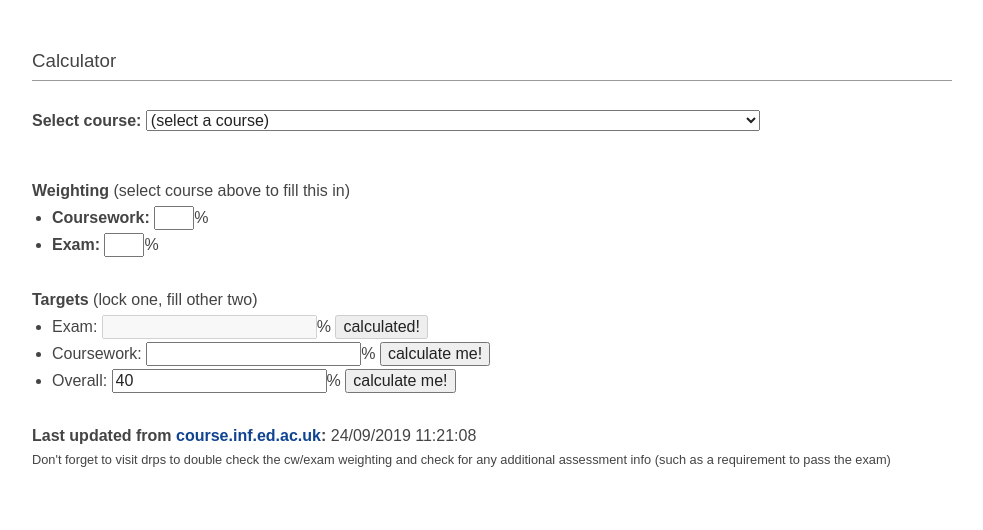
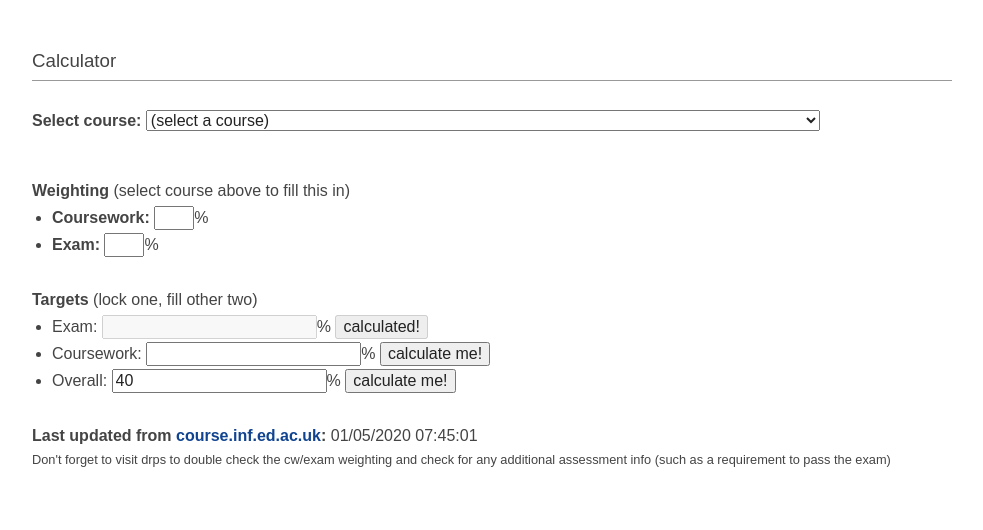
Before and after one commit to compsoc-edinburgh/betterinformatics, a Jekyll site: the page built from _pages/calculator.html, in a window 1280 px wide. Shown: the part 344-874 px from the top of the page, without its empty margins (148-1131 px from the left). Built offline with Jekyll 4.4.1, drawn with Linux system fonts in a browser that asks for light colours; some of the changed lines change nothing that is shown.

Commit message:
Update courses.yml

```diff
--- a/_data/courses.yml
+++ b/_data/courses.yml
@@ -1,9 +1,9 @@
 # This document was automatically generated
 # using data from http://course.inf.ed.ac.uk
 #
-# Last update: 24/09/2019 11:21:08
+# Last update: 01/05/2020 07:45:01
 
-last_update: 24/09/2019 11:21:08
+last_update: 01/05/2020 07:45:01
 list:
   adbs:
     acronym: ADBS
@@ -79,8 +79,8 @@
     acronym: ANLP
     credits: 20
     cw_exam_ratio:
-    - 30
-    - 70
+    - 25
+    - 75
     delivery: S1
     delivery_ordinal: 1
     diet: December
@@ -97,7 +97,7 @@
     - 60
     delivery: S1
     delivery_ordinal: 1
-    diet: April/May
+    diet: April/May; April/May
     euclid_code: INFR09042
     euclid_url: http://www.drps.ed.ac.uk/19-20/dpt/cxinfr09042.htm
     level: 9
@@ -131,27 +131,15 @@
     level: 11
     name: Advanced Topics in Foundations of Databases
     year: 5
-  av:
-    acronym: AV
-    credits: 10
-    cw_exam_ratio:
-    - 30
-    - 70
-    delivery: S2
-    delivery_ordinal: 2
-    diet: April/May
-    euclid_code: INFR11031
-    euclid_url: http://www.drps.ed.ac.uk/19-20/dpt/cxinfr11031.htm
-    level: 11
-    name: Advanced Vision
-    year: 4
   av-dl:
     acronym: AV-DL
     credits: 10
-    cw_exam_ratio: null
-    delivery: S2
-    delivery_ordinal: 2
-    diet: ''
+    cw_exam_ratio:
+    - 30
+    - 70
+    delivery: S2
+    delivery_ordinal: 2
+    diet: April/May
     euclid_code: INFD11002
     euclid_url: http://www.drps.ed.ac.uk/19-20/dpt/cxinfd11002.htm
     level: 11
@@ -160,7 +148,9 @@
   bai-gp:
     acronym: BAI-GP
     credits: 40
-    cw_exam_ratio: null
+    cw_exam_ratio:
+    - 100
+    - 0
     delivery: S2
     delivery_ordinal: 2
     diet: ''
@@ -172,7 +162,9 @@
   bai-icdm:
     acronym: BAI-ICDM
     credits: 10
-    cw_exam_ratio: null
+    cw_exam_ratio:
+    - 100
+    - 0
     delivery: S1
     delivery_ordinal: 1
     diet: ''
@@ -184,7 +176,9 @@
   bai-ip:
     acronym: BAI-IP
     credits: 80
-    cw_exam_ratio: null
+    cw_exam_ratio:
+    - 100
+    - 0
     delivery: B5+
     delivery_ordinal: 4
     diet: ''
@@ -201,7 +195,7 @@
     - 70
     delivery: S1
     delivery_ordinal: 1
-    diet: April/May
+    diet: April/May; April/May
     euclid_code: INFR11144
     euclid_url: http://www.drps.ed.ac.uk/19-20/dpt/cxinfr11144.htm
     level: 11
@@ -243,7 +237,7 @@
     - 60
     delivery: S1
     delivery_ordinal: 1
-    diet: ''
+    diet: December
     euclid_code: INFR10076
     euclid_url: http://www.drps.ed.ac.uk/19-20/dpt/cxinfr10076.htm
     level: 10
@@ -285,7 +279,7 @@
     - 75
     delivery: S1
     delivery_ordinal: 1
-    diet: April/May
+    diet: April/May; April/May
     euclid_code: INFR10054
     euclid_url: http://www.drps.ed.ac.uk/19-20/dpt/cxinfr10054.htm
     level: 10
@@ -325,7 +319,7 @@
     cw_exam_ratio: null
     delivery: S1
     delivery_ordinal: 1
-    diet: ''
+    diet: April/May
     euclid_code: INFR11021
     euclid_url: http://www.drps.ed.ac.uk/19-20/dpt/cxinfr11021.htm
     level: 11
@@ -334,7 +328,9 @@
   cic:
     acronym: CiC
     credits: 20
-    cw_exam_ratio: null
+    cw_exam_ratio:
+    - 100
+    - 0
     delivery: YR
     delivery_ordinal: 3
     diet: ''
@@ -379,7 +375,7 @@
     - 70
     delivery: S2
     delivery_ordinal: 2
-    diet: ''
+    diet: April/May
     euclid_code: INFR11128
     euclid_url: http://www.drps.ed.ac.uk/19-20/dpt/cxinfr11128.htm
     level: 11
@@ -416,7 +412,9 @@
   datavis:
     acronym: DATAVIS
     credits: 10
-    cw_exam_ratio: null
+    cw_exam_ratio:
+    - 100
+    - 0
     delivery: S2
     delivery_ordinal: 2
     diet: ''
@@ -433,7 +431,7 @@
     - 100
     delivery: S1
     delivery_ordinal: 1
-    diet: December
+    diet: December; December
     euclid_code: INFR10070
     euclid_url: http://www.drps.ed.ac.uk/19-20/dpt/cxinfr10070.htm
     level: 10
@@ -461,7 +459,7 @@
     - 50
     delivery: S2
     delivery_ordinal: 2
-    diet: April/May; April/May
+    diet: April/May
     euclid_code: INFR11007
     euclid_url: http://www.drps.ed.ac.uk/19-20/dpt/cxinfr11007.htm
     level: 11
@@ -503,7 +501,7 @@
     - 75
     delivery: S2
     delivery_ordinal: 2
-    diet: ''
+    diet: April/May
     euclid_code: INFR11022
     euclid_url: http://www.drps.ed.ac.uk/19-20/dpt/cxinfr11022.htm
     level: 11
@@ -512,14 +510,16 @@
   dsti-diss-dl:
     acronym: DSTI-DISS-DL
     credits: 60
-    cw_exam_ratio: null
+    cw_exam_ratio:
+    - 100
+    - 0
     delivery: FLEX
     delivery_ordinal: 4
     diet: ''
     euclid_code: INFD11003
     euclid_url: http://www.drps.ed.ac.uk/19-20/dpt/cxinfd11003.htm
     level: 11
-    name: Data Science, Technology and Innovation Dissertation
+    name: Data Science, Technology and Innovation Dissertation (Distance Learning)
     year: 5
   epcc/01:
     acronym: EPCC/01
@@ -576,20 +576,6 @@
     euclid_url: http://www.drps.ed.ac.uk/19-20/dpt/cxinfr11179.htm
     level: 11
     name: Design and Analysis of Parallel Algorithms
-    year: 5
-  epcc/05:
-    acronym: EPCC/05
-    credits: 60
-    cw_exam_ratio:
-    - 92
-    - 8
-    delivery: FLEX
-    delivery_ordinal: 4
-    diet: ''
-    euclid_code: INFR11185
-    euclid_url: http://www.drps.ed.ac.uk/19-20/dpt/cxinfr11185.htm
-    level: 11
-    name: Dissertation (DSTI - EPCC) (Distance Learning)
     year: 5
   epcc/06:
     acronym: EPCC/06
@@ -795,7 +781,7 @@
     - 60
     delivery: S1
     delivery_ordinal: 1
-    diet: December
+    diet: December; December
     euclid_code: INFR11088
     euclid_url: http://www.drps.ed.ac.uk/19-20/dpt/cxinfr11088.htm
     level: 11
@@ -815,6 +801,20 @@
     level: 9
     name: Foundations of Natural Language Processing
     year: 3
+  fv:
+    acronym: FV
+    credits: 10
+    cw_exam_ratio:
+    - 0
+    - 100
+    delivery: S2
+    delivery_ordinal: 2
+    diet: April/May
+    euclid_code: INFR11129
+    euclid_url: http://www.drps.ed.ac.uk/19-20/dpt/cxinfr11129.htm
+    level: 11
+    name: Formal Verification
+    year: 4
   hci:
     acronym: HCI
     credits: 10
@@ -837,7 +837,7 @@
     - 75
     delivery: S1
     delivery_ordinal: 1
-    diet: December
+    diet: December; December; December; December
     euclid_code: INFR10069
     euclid_url: http://www.drps.ed.ac.uk/19-20/dpt/cxinfr10069.htm
     level: 10
@@ -846,24 +846,26 @@
   iaml-dl:
     acronym: IAML-DL
     credits: 20
-    cw_exam_ratio: null
-    delivery: S1
-    delivery_ordinal: 1
-    diet: ''
+    cw_exam_ratio:
+    - 25
+    - 75
+    delivery: S1
+    delivery_ordinal: 1
+    diet: April/May; April/May
     euclid_code: INFD11005
     euclid_url: http://www.drps.ed.ac.uk/19-20/dpt/cxinfd11005.htm
     level: 11
     name: Introductory Applied Machine Learning (Distance Learning)
     year: 5
-  iaml-pg:
-    acronym: IAML-PG
-    credits: 20
-    cw_exam_ratio:
-    - 50
-    - 50
-    delivery: S2
-    delivery_ordinal: 2
-    diet: December
+  iaml-pg2:
+    acronym: IAML-PG2
+    credits: 20
+    cw_exam_ratio:
+    - 25
+    - 75
+    delivery: S2
+    delivery_ordinal: 2
+    diet: April/May
     euclid_code: INFR11182
     euclid_url: http://www.drps.ed.ac.uk/19-20/dpt/cxinfr11182.htm
     level: 11
@@ -919,7 +921,7 @@
     - 95
     delivery: S1
     delivery_ordinal: 1
-    diet: December
+    diet: ''
     euclid_code: INFR08025
     euclid_url: http://www.drps.ed.ac.uk/19-20/dpt/cxinfr08025.htm
     level: 8
@@ -928,7 +930,9 @@
   inf1b:
     acronym: INF1B
     credits: 20
-    cw_exam_ratio: null
+    cw_exam_ratio:
+    - 100
+    - 0
     delivery: S2
     delivery_ordinal: 2
     diet: ''
@@ -940,10 +944,12 @@
   inf2-iads:
     acronym: INF2-IADS
     credits: 20
-    cw_exam_ratio: null
+    cw_exam_ratio:
+    - 20
+    - 80
     delivery: YR
     delivery_ordinal: 3
-    diet: ''
+    diet: April/May
     euclid_code: INFR08026
     euclid_url: http://www.drps.ed.ac.uk/19-20/dpt/cxinfr08026.htm
     level: 8
@@ -952,10 +958,12 @@
   inf2b:
     acronym: INF2B
     credits: 10
-    cw_exam_ratio: null
-    delivery: S2
-    delivery_ordinal: 2
-    diet: ''
+    cw_exam_ratio:
+    - 25
+    - 75
+    delivery: S2
+    delivery_ordinal: 2
+    diet: April/May
     euclid_code: INFR08028
     euclid_url: http://www.drps.ed.ac.uk/19-20/dpt/cxinfr08028.htm
     level: 8
@@ -964,10 +972,12 @@
   inf2c-cs:
     acronym: INF2C-CS
     credits: 20
-    cw_exam_ratio: null
-    delivery: S1
-    delivery_ordinal: 1
-    diet: ''
+    cw_exam_ratio:
+    - 40
+    - 60
+    delivery: S1
+    delivery_ordinal: 1
+    diet: December
     euclid_code: INFR08027
     euclid_url: http://www.drps.ed.ac.uk/19-20/dpt/cxinfr08027.htm
     level: 8
@@ -1001,31 +1011,131 @@
     level: 8
     name: Informatics 2D - Reasoning and Agents
     year: 2
-  infr11024/sv1/sem2:
-    acronym: INFR11024/SV1/SEM2
-    credits: 10
-    cw_exam_ratio: null
-    delivery: S2
-    delivery_ordinal: 2
-    diet: ''
-    euclid_code: INFR11024
-    euclid_url: http://www.drps.ed.ac.uk/19-20/dpt/cxinfr11024.htm
-    level: 11
-    name: Parallel Architectures
-    year: 4
-  infr11129/sv1/sem2:
-    acronym: INFR11129/SV1/SEM2
-    credits: 10
-    cw_exam_ratio:
-    - 0
-    - 100
-    delivery: S2
-    delivery_ordinal: 2
-    diet: ''
-    euclid_code: INFR11129
-    euclid_url: http://www.drps.ed.ac.uk/19-20/dpt/cxinfr11129.htm
-    level: 11
-    name: Formal Verification
+  infd11006/ss1/sem1:
+    acronym: INFD11006/SS1/SEM1
+    credits: 10
+    cw_exam_ratio:
+    - 30
+    - 70
+    delivery: S1
+    delivery_ordinal: 1
+    diet: December
+    euclid_code: INFD11006
+    euclid_url: http://www.drps.ed.ac.uk/19-20/dpt/cxinfd11006.htm
+    level: 11
+    name: Introduction to Vision and Robotics (Distance Learning)
+    year: 5
+  infd11009/sv1/yr:
+    acronym: INFD11009/SV1/YR
+    credits: 20
+    cw_exam_ratio:
+    - 100
+    - 0
+    delivery: YR
+    delivery_ordinal: 3
+    diet: ''
+    euclid_code: INFD11009
+    euclid_url: http://www.drps.ed.ac.uk/19-20/dpt/cxinfd11009.htm
+    level: 11
+    name: Practical Introduction to High Performance Computing (Distance Learning)
+    year: 5
+  infd11010/sv1/yr:
+    acronym: INFD11010/SV1/YR
+    credits: 20
+    cw_exam_ratio:
+    - 100
+    - 0
+    delivery: YR
+    delivery_ordinal: 3
+    diet: ''
+    euclid_code: INFD11010
+    euclid_url: http://www.drps.ed.ac.uk/19-20/dpt/cxinfd11010.htm
+    level: 11
+    name: Practical Introduction to Data Science (Distance Learning)
+    year: 5
+  infd11011/sv1/sem2:
+    acronym: INFD11011/SV1/SEM2
+    credits: 10
+    cw_exam_ratio:
+    - 100
+    - 0
+    delivery: S2
+    delivery_ordinal: 2
+    diet: ''
+    euclid_code: INFD11011
+    euclid_url: http://www.drps.ed.ac.uk/19-20/dpt/cxinfd11011.htm
+    level: 11
+    name: Message Passing Programming (Distance Learning)
+    year: 5
+  infd11012/sv1/sem2:
+    acronym: INFD11012/SV1/SEM2
+    credits: 10
+    cw_exam_ratio:
+    - 100
+    - 0
+    delivery: S2
+    delivery_ordinal: 2
+    diet: ''
+    euclid_code: INFD11012
+    euclid_url: http://www.drps.ed.ac.uk/19-20/dpt/cxinfd11012.htm
+    level: 11
+    name: Threaded Programming (Distance Learning)
+    year: 5
+  infd11013/ss1/yr:
+    acronym: INFD11013/SS1/YR
+    credits: 60
+    cw_exam_ratio:
+    - 100
+    - 0
+    delivery: YR
+    delivery_ordinal: 3
+    diet: ''
+    euclid_code: INFD11013
+    euclid_url: http://www.drps.ed.ac.uk/19-20/dpt/cxinfd11013.htm
+    level: 11
+    name: Dissertation (DSTI - EPCC) (Distance Learning)
+    year: 5
+  infd11014/ss1/sem2:
+    acronym: INFD11014/SS1/SEM2
+    credits: 10
+    cw_exam_ratio:
+    - 100
+    - 0
+    delivery: S2
+    delivery_ordinal: 2
+    diet: ''
+    euclid_code: INFD11014
+    euclid_url: http://www.drps.ed.ac.uk/19-20/dpt/cxinfd11014.htm
+    level: 11
+    name: Informatics Project Proposal (Distance Learning)
+    year: 5
+  infd11015/ss1/flex:
+    acronym: INFD11015/SS1/FLEX
+    credits: 10
+    cw_exam_ratio:
+    - 100
+    - 0
+    delivery: FLEX
+    delivery_ordinal: 4
+    diet: ''
+    euclid_code: INFD11015
+    euclid_url: http://www.drps.ed.ac.uk/19-20/dpt/cxinfd11015.htm
+    level: 11
+    name: Practical Introduction to Data Science (short course) (Distance Learning)
+    year: 5
+  infr11114/sv1/sem1:
+    acronym: INFR11114/SV1/SEM1
+    credits: 10
+    cw_exam_ratio:
+    - 50
+    - 50
+    delivery: S1
+    delivery_ordinal: 1
+    diet: December; December
+    euclid_code: INFR11114
+    euclid_url: http://www.drps.ed.ac.uk/19-20/dpt/cxinfr11114.htm
+    level: 11
+    name: Types and Semantics for Programming Languages
     year: 4
   iotssc:
     acronym: IoTSSC
@@ -1058,7 +1168,9 @@
   ippo:
     acronym: IPPO
     credits: 10
-    cw_exam_ratio: null
+    cw_exam_ratio:
+    - 100
+    - 0
     delivery: S1
     delivery_ordinal: 1
     diet: ''
@@ -1070,7 +1182,9 @@
   ippo-dl:
     acronym: IPPO-DL
     credits: 10
-    cw_exam_ratio: null
+    cw_exam_ratio:
+    - 100
+    - 0
     delivery: S1
     delivery_ordinal: 1
     diet: ''
@@ -1087,7 +1201,7 @@
     - 90
     delivery: S1
     delivery_ordinal: 1
-    diet: April/May
+    diet: April/May; April/May
     euclid_code: INFR11099
     euclid_url: http://www.drps.ed.ac.uk/19-20/dpt/cxinfr11099.htm
     level: 11
@@ -1227,7 +1341,7 @@
     - 80
     delivery: S1
     delivery_ordinal: 1
-    diet: December
+    diet: December; December
     euclid_code: INFR11130
     euclid_url: http://www.drps.ed.ac.uk/19-20/dpt/cxinfr11130.htm
     level: 11
@@ -1250,14 +1364,16 @@
   nat-dl:
     acronym: NAT-DL
     credits: 10
-    cw_exam_ratio: null
-    delivery: S1
-    delivery_ordinal: 1
-    diet: ''
+    cw_exam_ratio:
+    - 30
+    - 70
+    delivery: S1
+    delivery_ordinal: 1
+    diet: December
     euclid_code: INFD11007
     euclid_url: http://www.drps.ed.ac.uk/19-20/dpt/cxinfd11007.htm
     level: 11
-    name: Natural Computing
+    name: Natural Computing (Distance Learning)
     year: 5
   nc:
     acronym: NC
@@ -1276,7 +1392,9 @@
   nlp-dr:
     acronym: NLP-DR
     credits: 20
-    cw_exam_ratio: null
+    cw_exam_ratio:
+    - 100
+    - 0
     delivery: YR
     delivery_ordinal: 3
     diet: ''
@@ -1288,7 +1406,9 @@
   nlp-gp:
     acronym: NLP-GP
     credits: 20
-    cw_exam_ratio: null
+    cw_exam_ratio:
+    - 100
+    - 0
     delivery: S1
     delivery_ordinal: 1
     diet: ''
@@ -1300,7 +1420,9 @@
   nlp-ip:
     acronym: NLP-IP
     credits: 40
-    cw_exam_ratio: null
+    cw_exam_ratio:
+    - 100
+    - 0
     delivery: S2
     delivery_ordinal: 2
     diet: ''
@@ -1337,6 +1459,18 @@
     level: 9
     name: Operating Systems
     year: 3
+  pa:
+    acronym: PA
+    credits: 10
+    cw_exam_ratio: null
+    delivery: S2
+    delivery_ordinal: 2
+    diet: April/May
+    euclid_code: INFR11024
+    euclid_url: http://www.drps.ed.ac.uk/19-20/dpt/cxinfr11024.htm
+    level: 11
+    name: Parallel Architectures
+    year: 4
   pdiot:
     acronym: PDIoT
     credits: 20
@@ -1373,19 +1507,21 @@
     - 75
     delivery: S1
     delivery_ordinal: 1
-    diet: December
+    diet: December; December
     euclid_code: INFR11082
     euclid_url: http://www.drps.ed.ac.uk/19-20/dpt/cxinfr11082.htm
     level: 11
-    name: Performance Modelling (Level 11)
+    name: Performance Modelling
     year: 4
   pm-dl:
     acronym: PM-DL
     credits: 10
-    cw_exam_ratio: null
-    delivery: S1
-    delivery_ordinal: 1
-    diet: ''
+    cw_exam_ratio:
+    - 25
+    - 75
+    delivery: S1
+    delivery_ordinal: 1
+    diet: December
     euclid_code: INFD11008
     euclid_url: http://www.drps.ed.ac.uk/19-20/dpt/cxinfd11008.htm
     level: 11
@@ -1395,8 +1531,8 @@
     acronym: PMR
     credits: 20
     cw_exam_ratio:
-    - 20
-    - 80
+    - 0
+    - 100
     delivery: S2
     delivery_ordinal: 2
     diet: April/May
@@ -1427,26 +1563,12 @@
     - 90
     delivery: S2
     delivery_ordinal: 2
-    diet: ''
+    diet: April/May
     euclid_code: INFR11187
     euclid_url: http://www.drps.ed.ac.uk/19-20/dpt/cxinfr11187.htm
     level: 11
     name: Quantum Cyber Security
     year: 4
-  rasrt:
-    acronym: RASRT
-    credits: 100
-    cw_exam_ratio:
-    - 100
-    - 0
-    delivery: B5+
-    delivery_ordinal: 4
-    diet: ''
-    euclid_code: INFR11118
-    euclid_url: http://www.drps.ed.ac.uk/19-20/dpt/cxinfr11118.htm
-    level: 11
-    name: Robotics and Autonomous Systems Research Thesis
-    year: 5
   rc:
     acronym: RC
     credits: 10
@@ -1493,8 +1615,8 @@
     acronym: RSS
     credits: 20
     cw_exam_ratio:
-    - 50
-    - 50
+    - 26
+    - 74
     delivery: S1
     delivery_ordinal: 1
     diet: December
@@ -1567,7 +1689,7 @@
     - 50
     delivery: S1
     delivery_ordinal: 1
-    diet: December
+    diet: December; December
     euclid_code: INFR10064
     euclid_url: http://www.drps.ed.ac.uk/19-20/dpt/cxinfr10064.htm
     level: 10
@@ -1595,7 +1717,7 @@
     - 70
     delivery: S1
     delivery_ordinal: 1
-    diet: ''
+    diet: December
     euclid_code: INFR11098
     euclid_url: http://www.drps.ed.ac.uk/19-20/dpt/cxinfr11098.htm
     level: 11
@@ -1637,7 +1759,7 @@
     - 60
     delivery: S1
     delivery_ordinal: 1
-    diet: April/May
+    diet: April/May; April/May
     euclid_code: INFR11124
     euclid_url: http://www.drps.ed.ac.uk/19-20/dpt/cxinfr11124.htm
     level: 11
@@ -1657,20 +1779,6 @@
     level: 11
     name: 'The Human Factor: Working with Users'
     year: 5
-  tspl:
-    acronym: TSPL
-    credits: 10
-    cw_exam_ratio:
-    - 25
-    - 75
-    delivery: S1
-    delivery_ordinal: 1
-    diet: December
-    euclid_code: INFR11114
-    euclid_url: http://www.drps.ed.ac.uk/19-20/dpt/cxinfr11114.htm
-    level: 11
-    name: Types and Semantics for Programming Languages
-    year: 4
   ttds:
     acronym: TTDS
     credits: 20
@@ -1679,7 +1787,7 @@
     - 50
     delivery: YR
     delivery_ordinal: 3
-    diet: April/May
+    diet: April/May; April/May
     euclid_code: INFR11145
     euclid_url: http://www.drps.ed.ac.uk/19-20/dpt/cxinfr11145.htm
     level: 11
@@ -1702,7 +1810,9 @@
   wbppcs:
     acronym: WBPPCS
     credits: 20
-    cw_exam_ratio: null
+    cw_exam_ratio:
+    - 100
+    - 0
     delivery: B5+
     delivery_ordinal: 4
     diet: ''
```
